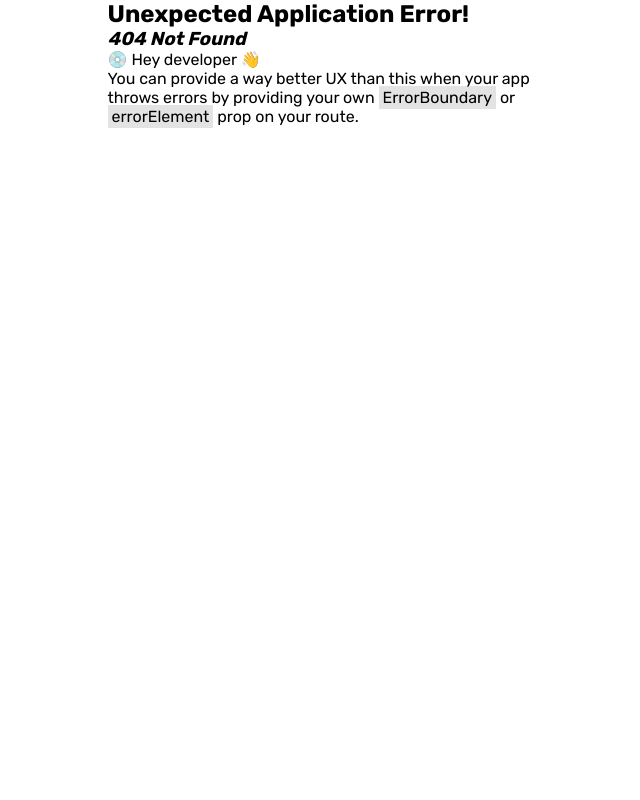
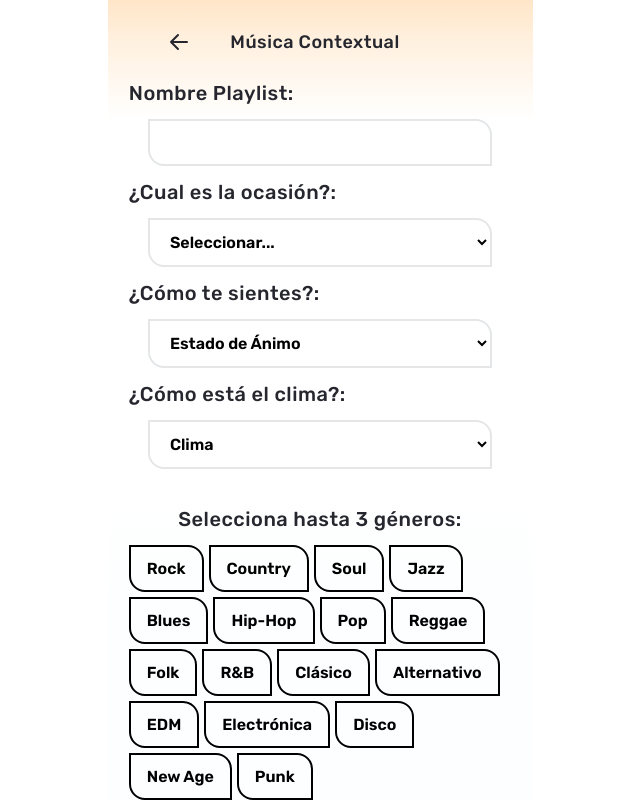
Before and after one commit to santiagochimko/AppMusica_Gonzalo_Maximiliano_Santiago, a React (Vite) app in the folder Front-end/: page /musica_contextual in a window 1280 px wide. Before the commit this address had no page. Shown: the whole page, without its empty margins (320-960 px from the left). Built offline with nearby package versions, Linux system fonts and the light colour scheme.

Commit message:
Ajustes estilos y Pantalla de Musica Contextual

```diff
--- a/Front-end/src/Components/BottomBar.jsx
+++ b/Front-end/src/Components/BottomBar.jsx
@@ -1,44 +1,37 @@
-import React from "react"
-import "../styles/BottomBar.css"
+import React from "react";
+import "../styles/BottomBar.css";
 import home from "../assets/home.svg";
 import search from "../assets/search.svg";
 import user from "../assets/user.svg";
 import friends from "../assets/friends.svg";
-import { useNavigate } from 'react-router';
+import { useNavigate } from "react-router";
 
-const BottomBar = () =>{
+const BottomBar = () => {
   const navigate = useNavigate();
   const handleHome = () => {
-            // Lógica para el botón de inicio de sesión
-            navigate (`/home`)
+    navigate(`/home`);
   };
   const handleSearch = () => {
-        // Lógica para el botón de inicio de sesión
-        navigate (`/searcher`)
+    navigate(`/searcher`);
   };
   const handleProfile = () => {
-        // Lógica para el botón de inicio de sesión
-        navigate (`/user_profile`)
+    navigate(`/user_profile`);
   };
 
-    return(
-
-
-
-
+  return (
     <div className="bottom-bar">
-        <button className="bottom-buttons">
-            <img src={home} alt="" onClick={handleHome} />
+      <button className="bottom-buttons" onClick={handleHome}>
+        <img src={home} alt=""  />
         Inicio
       </button>
 
-        <button className="bottom-buttons">
-            <img src={search} alt="" onClick={handleSearch}/>
+      <button className="bottom-buttons" onClick={handleSearch}>
+        <img src={search} alt=""  />
         Buscar
       </button>
 
-        <button className="bottom-buttons">
-            <img src={user} alt="" onClick={handleProfile}/>
+      <button className="bottom-buttons" onClick={handleProfile}>
+        <img src={user} alt=""  />
         Usuario
       </button>
       <button className="bottom-buttons">
@@ -46,7 +39,7 @@ const BottomBar = () =>{
         Amigos
       </button>
     </div>
-    )
-}
+  );
+};
 
 export default BottomBar;
--- a/Front-end/src/main.jsx
+++ b/Front-end/src/main.jsx
@@ -11,6 +11,7 @@ import MatchScreen from "./views/matchScreen.jsx";
 import MatchResult from "./views/MatchResult.jsx";
 import Searcher from "./views/Searcher.jsx";
 import UserProfile from "./views/UserProfile.jsx";
+import ContextualMusic from "./views/ContextualMusic.jsx";
 
 const router = createBrowserRouter([
   {
@@ -49,6 +50,10 @@ const router = createBrowserRouter([
     path: "/user_profile",
     element: <UserProfile/>,
   },
+  {
+    path: "/musica_contextual",
+    element: <ContextualMusic/>,
+  },
 
 ]);
 
--- /dev/null
+++ b/Front-end/src/styles/ContextualMusic.css
@@ -0,0 +1,50 @@
+select {
+    display: flex;
+    width: 90%;
+    padding: 12px 16px;
+    justify-content: center;
+    align-items: center;
+    gap: 12px;
+    border-radius: 0px 16px;
+    border: 2px solid #E4E6E8;
+    font-size: 16px;
+    font-weight: 600;
+    background-color: transparent;
+    cursor: pointer;
+    z-index: 1;
+}
+
+#labels {
+    display: flex;
+    flex-wrap: nowrap;
+    flex-direction: column;
+    padding: 0;
+    height: auto;
+    margin-top: 24px;
+}
+
+#labels h1 {
+    color: #26262E;
+    font-size: 20px;
+    font-weight: 500;
+    line-height: 28px;
+    letter-spacing: 0.5px;
+}
+
+#labels-container {
+    display: flex;
+    flex-wrap: wrap;
+    flex-direction: row;
+    justify-content: flex-start;
+    width: 100%;
+    gap: 5px;
+}
+
+.label {
+    width: auto;
+}
+
+.selected {
+    background-color: #26262E;
+    color: white;
+  }
--- a/Front-end/src/styles/Home2.css
+++ b/Front-end/src/styles/Home2.css
@@ -79,6 +79,7 @@
     overflow: hidden;
     box-shadow: 1px 1px 3px rgb(0, 0, 0, 0.2);
     margin-bottom: 20px;
+    cursor: pointer;
 }
 
 .Home2-Buttons {
--- a/Front-end/src/styles/matchScreen.css
+++ b/Front-end/src/styles/matchScreen.css
@@ -1,45 +1,3 @@
-/* * {
-    font-family: 'Rubik', sans-serif;
-    box-sizing: border-box;
-    margin: 0;
-    border: 0;
-    padding: 0;
-} */
-
-/* .Card {
-    position: relative;
-    background: var(--blanco, #FDFEFF);
-    display: flex;
-    flex-direction: column;
-    align-items: center;
-    box-sizing: border-box;
-    margin: 0;
-    border: 0;
-    padding: 0;
-    width: 100%;
-    height: 100vh;
-} */
-
-/* .header {
-    display: flex;
-    align-items: start;
-    justify-content: center;
-    width: 100%;
-    height: 15vh;
-    padding: 30px 0 0 0;
-} */
-
-/* .Backgr-degrade {
-    background: var(--degradado-a-blanco-con-color, linear-gradient(0deg, rgba(253, 254, 255, 0.00) 25%, rgba(255, 142, 10, 0.53) 75%, rgba(255, 142, 10, 0.90) 100%));
-    opacity: 0.25;
-    position: absolute;
-    top: 0;
-    left: 0;
-    z-index: 0;
-    width: 100%;
-    height: 20vh;
-} */
-
 .top-bar {
     display: flex;
     flex-direction: row;
@@ -50,26 +8,10 @@
     width: 80%;
 }
 
-/* .top-bar h1 {
-    margin: 0 20px 0 10px;
-    height: 24px;
-    display: flex;
-    align-self: stretch;
-    overflow: hidden;
-    color: var(--medios-tonos-gris-5, #26262E);
-    text-align: center;
-    text-overflow: ellipsis;
-    font-family: Rubik;
-    font-size: 18px;
-    font-style: normal;
-    font-weight: 500;
-    line-height: 24px;
-    letter-spacing: 0.5px;
-} */
-
 .top-bar img {
     position: absolute;
     left: 0;
+    cursor: pointer;
 }
 
 .playlist-button {
--- /dev/null
+++ b/Front-end/src/views/ContextualMusic.jsx
@@ -0,0 +1,162 @@
+import React, { useState, useEffect } from "react";
+import "../styles/ContextualMusic.css";
+import arrow from "../assets/left-icon-placeholder.svg";
+import { useNavigate } from "react-router";
+
+const ContextualMusic = () => {
+  const navigate = useNavigate();
+  const handleHome = () => {
+    navigate(`/home`);
+  };
+
+  const [selectedOption, setSelectedOption] = useState("");
+  const options = [
+    "Ejercicio Físico",
+    "Limpieza",
+    "Celebración",
+    "Dormir",
+    "Meditar",
+    "Social",
+    "Estudiar",
+    "Relajación",
+    "Viajando",
+  ];
+
+  const handleOptionChange = (event) => {
+    setSelectedOption(event.target.value);
+  };
+
+  const [selectedMood, setSelectedMood] = useState("");
+  const moods = [
+    "Animado",
+    "Sereno",
+    "Feliz",
+    "Divertido",
+    "Tranquilo",
+    "Motivado",
+    "Aventurero",
+    "Relajado",
+    "Concentrado",
+  ];
+
+  const handleMoodChange = (event) => {
+    setSelectedMood(event.target.value);
+  };
+
+  const [selectedWeather, setSelectedWeather] = useState("");
+  const weatherOptions = ["Despejado", "Soleado", "Lluvioso", "Nublado"];
+
+  const handleWeatherChange = (event) => {
+    setSelectedWeather(event.target.value);
+  };
+
+  const [selectedGenres, setSelectedGenres] = useState([]);
+
+  const genres = [
+    "Rock",
+    "Country",
+    "Soul",
+    "Jazz",
+    "Blues",
+    "Hip-Hop",
+    "Pop",
+    "Reggae",
+    "Folk",
+    "R&B",
+    "Clásico",
+    "Alternativo",
+    "EDM",
+    "Electrónica",
+    "Disco",
+    "New Age",
+    "Punk",
+  ];
+
+  const handleGenreClick = (genre) => {
+    if (selectedGenres.includes(genre)) {
+      setSelectedGenres(
+        selectedGenres.filter((selected) => selected !== genre)
+      );
+    } else {
+      if (selectedGenres.length < 3) {
+        setSelectedGenres([...selectedGenres, genre]);
+      }
+    }
+  };
+
+  return (
+    <main id="main-searcher">
+      <div className="top-gradient"></div>
+      <div className="header">
+        <div className="top-bar">
+          <img src={arrow} srcSet="" onClick={handleHome} />
+          <h1> Música Contextual </h1>
+        </div>
+      </div>
+
+      <label htmlFor="">Nombre Playlist:</label>
+      <input type="text" name="" id="" />
+
+      <label htmlFor="">¿Cual es la ocasión?:</label>
+      <select id="task" value={selectedOption} onChange={handleOptionChange}>
+        <option value="">Seleccionar...</option>
+        {options.map((option) => (
+          <option key={option} value={option}>
+            {option}
+          </option>
+        ))}
+      </select>
+      {/* {selectedOption && <p>Ha seleccionado: {selectedOption}</p>} */}
+
+      <label htmlFor="">¿Cómo te sientes?:</label>
+      <select id="mood" value={selectedMood} onChange={handleMoodChange}>
+        <option value="">Estado de Ánimo</option>
+        {moods.map((mood) => (
+          <option key={mood} value={mood}>
+            {mood}
+          </option>
+        ))}
+      </select>
+      {/* {selectedMood && <p>Su estado de ánimo seleccionado: {selectedMood}</p>} */}
+
+      <label htmlFor="">¿Cómo está el clima?:</label>
+      <select
+        id="weather"
+        value={selectedWeather}
+        onChange={handleWeatherChange}
+      >
+        <option value="">Clima</option>
+        {weatherOptions.map((option) => (
+          <option key={option} value={option}>
+            {option}
+          </option>
+        ))}
+      </select>
+      {/* {selectedWeather && <p>Clima seleccionado: {selectedWeather}</p>} */}
+      <section id="labels">
+        <h1>Selecciona hasta 3 géneros:</h1>
+        <div id="labels-container">
+          {genres.map((genre) => (
+            <button
+              key={genre}
+              className={`label ${
+                selectedGenres.includes(genre) ? "selected" : ""
+              }`}
+              onClick={() => handleGenreClick(genre)}
+              style={{
+                backgroundColor: selectedGenres.includes(genre) ? "black" : "",
+                color: selectedGenres.includes(genre) ? "white" : "",
+              }}
+            >
+              {genre}
+            </button>
+          ))}
+        </div>
+      </section>
+
+      <div className="btm-gradient"></div>
+    </main>
+  );
+};
+
+export default ContextualMusic;
--- a/Front-end/src/views/Home2.jsx
+++ b/Front-end/src/views/Home2.jsx
@@ -16,13 +16,11 @@ const Home2 = () =>{
     const navigate = useNavigate();
 
     const handleCupid = () => {
-        // Lógica para el botón de inicio de sesión
         navigate (`/match_screen`)
     };
-    // const handleMatch = () => {
-    //     // Lógica para el botón de inicio de sesión
-    //     navigate (`/match_screen`)
-    // };
+    const handleContextual = () => {
+        navigate (`/musica_contextual`)
+    };
 
     return (
         <main className="Card">
@@ -48,7 +46,7 @@ const Home2 = () =>{
                 </div>
             </div>
 
-            <div className="playlists-type" > {/*acá link Santi */}
+            <div className="playlists-type" onClick={handleContextual}>
                 <div className="imgs2">
                     <img src={map} alt="" className="img1"/>
                     <img src={question} alt="" className="img2"/>
```
Also changed, not shown: Front-end/src/styles/MatchResult.css (+0 -79 lines). Lines whose indentation alone changed are shown as unchanged.
